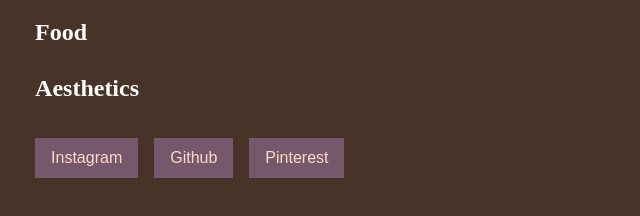
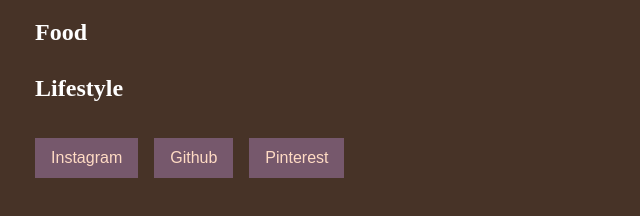
Before and after one commit to Chkiechai/astroWebsite, an Astro site: page /blog in a window 1280 px wide. Shown: the part 356-572 px from the top of the page, 265-905 px from the left. Built offline with nearby package versions, Linux system fonts and the light colour scheme; Astro itself is replaced by a stand-in of ours.

Commit message:
Fixed Blog Header

```diff
--- a/src/pages/blog.astro
+++ b/src/pages/blog.astro
@@ -28,7 +28,7 @@ const pageTitle = "Blog";
 		  .map((post: any) => <BlogPost url={post.url} title={post.frontmatter.title} />)}
 		</ul>
 
-<h2 class="blogHeader">Aesthetics</h2>
+<h2 class="blogHeader">Lifestyle</h2>
   		<ul>
 		  {allPosts
 		  .filter((post:any)=>post.frontmatter.Aesthetics)
```
